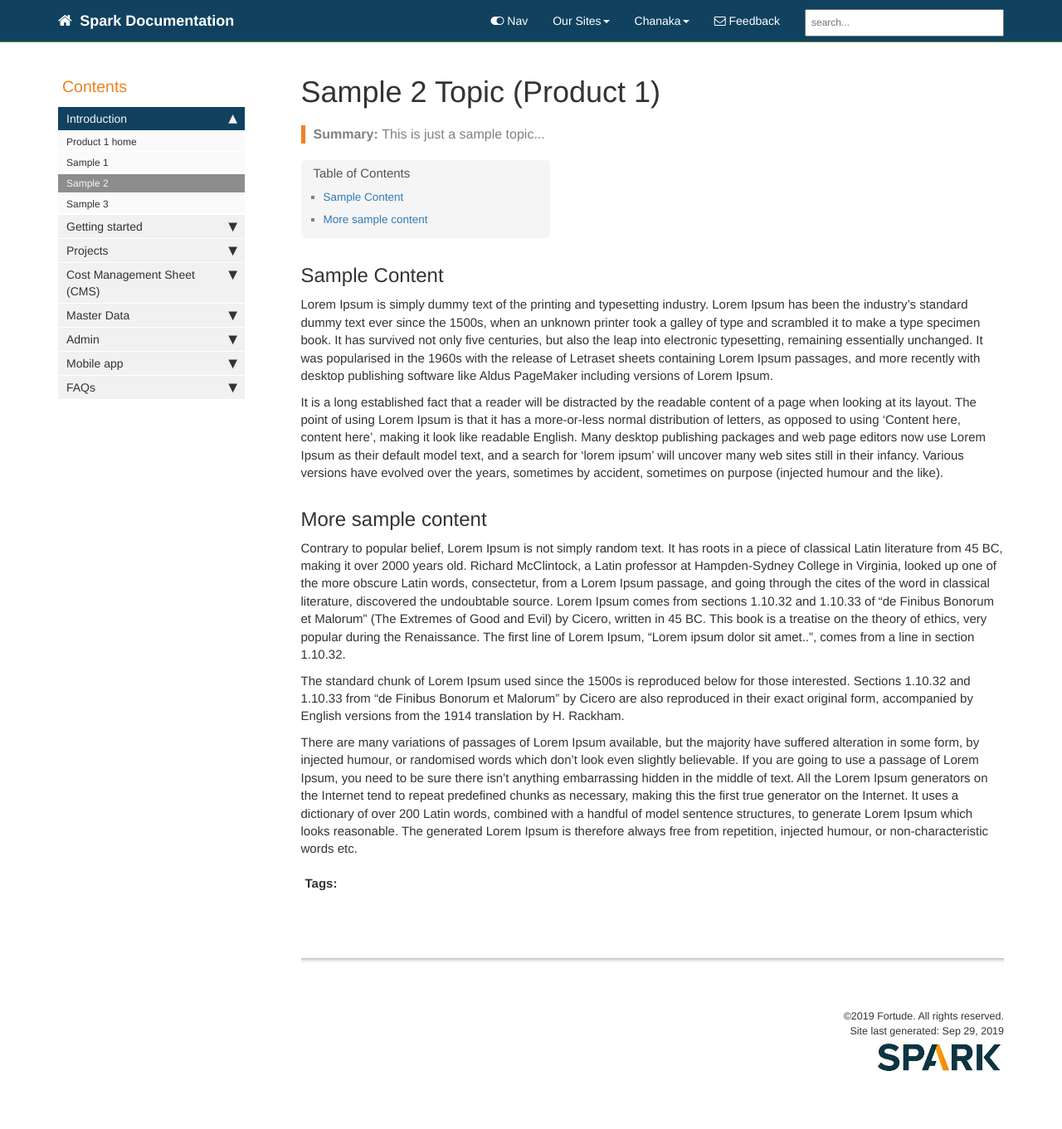
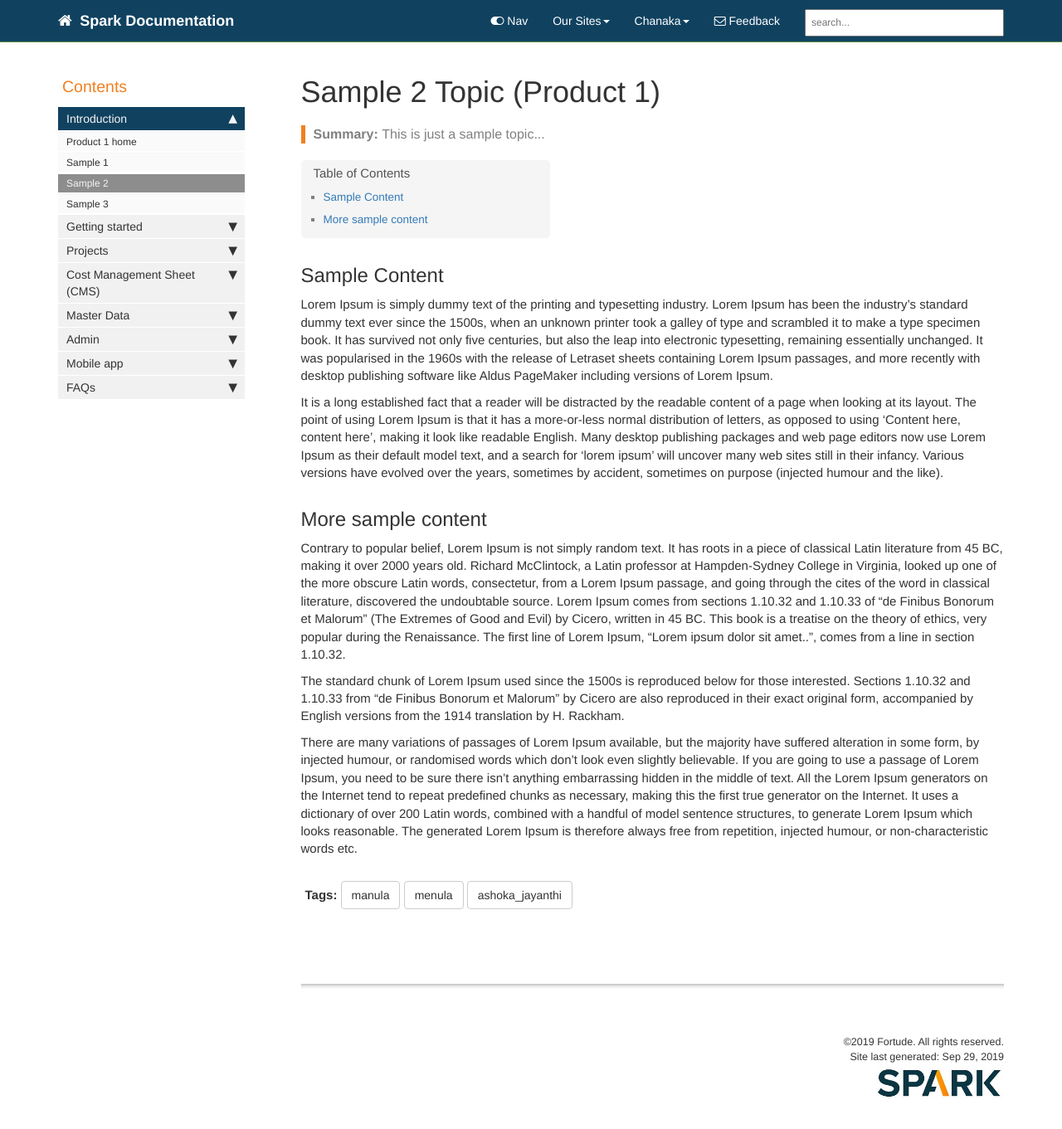
Before and after one commit to chanakavp/FTD-Chanaka, a Jekyll site: the page built from pages/product1/p1_sample2.md, in a window 1280 px wide and 1386 px high. Shown: the top 1361 px of the window at 83% size. Built offline with Jekyll 4.4.1, drawn with Linux system fonts in a browser that asks for light colours; comment, search, counter and statistics services are not loaded.

Commit message:
Update tags.yml

```diff
--- a/_data/tags.yml
+++ b/_data/tags.yml
@@ -13,3 +13,6 @@ allowed-tags:
   - news
   - troubleshooting
   - mobile
+  - manula
+  - menula
+  - ashoka_jayanthi
```
